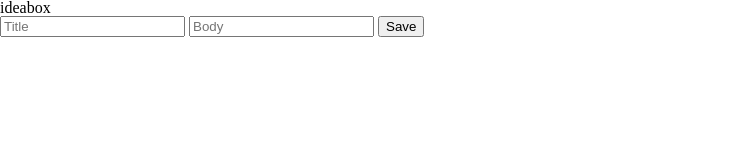
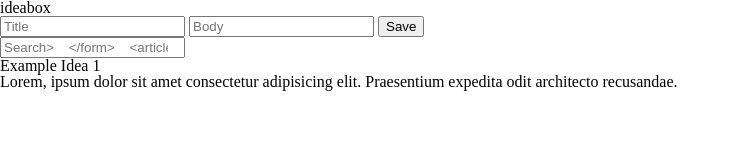
Before and after one commit to Alexbruce1/ideabox, a plain HTML site: page index.html in a window 1280 px wide. Shown: the whole page, without its empty margins (0-736 px from the left). Drawn offline with Linux system fonts and the light colour scheme.

```diff
--- a/index.html
+++ b/index.html
@@ -15,7 +15,16 @@
       <input type="submit" value="Save">
     </form>
   </main>
+  <section>
+    <form>
+      <input type="search" id="search" placeholder="Search>
+    </form>
+    <article>
+      <h2>Example Idea 1</h2>
+      <p>Lorem, ipsum dolor sit amet consectetur adipisicing elit. Praesentium expedita odit architecto recusandae.</p>
 
+    </article>
+  </section>
 </body>
 <script type="text/javascript" src="script.js"></script>
 </html>
```
Also changed, not shown: images/delete-hover.svg (added), images/delete.svg (added), images/downvote-hover.svg (added), images/downvote.svg (added), images/upvote-hover.svg (added), images/upvote.svg (added).
